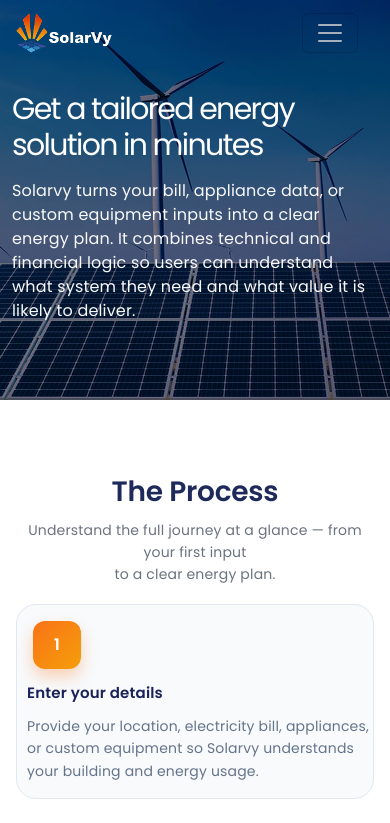
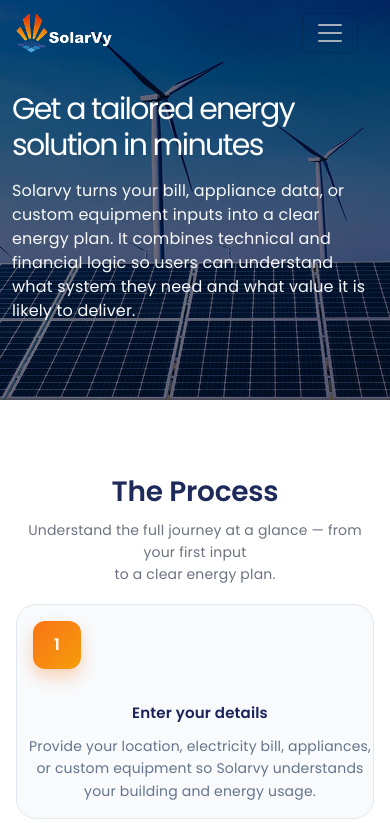
Before and after one commit to ratheesh-srishtis/web-app, a React (Vite) app: page /how-it-works in a window 390 px wide. Shown: the top 823 px of the page. Built offline with nearby package versions, Linux system fonts and the light colour scheme.

Commit message:
right section

```diff
--- a/src/App.css
+++ b/src/App.css
@@ -149,6 +149,7 @@ p.bannr-text-s.text-light {
   height: 90vh;
   position: relative;
 }
+
 
 .main-section {
   background-image: url("/src/assets/images/see-bannar.png");
@@ -872,9 +873,12 @@ nav.navbar.navbar-expand-md.mb-2.asst-menuss {
     margin-bottom: 1px;
   }
   .hero {
-    height: 100%;
-    position: relative;
-    margin-bottom: 0px;
+            height: 847px;
+        position: relative;
+        margin-bottom: 0px;
+        /* max-height: 579px; */
+        width: 100%;
+        max-width: 100%;
   }
   h2.head-blue {
     margin-top: 45px;
@@ -962,13 +966,13 @@ nav.navbar.navbar-expand-md.mb-2.asst-menuss {
   }
 
   .overlay-card {
-    width: 100%;
-    text-align: center;
-    padding: 30px;
+   width: 100%;
+        text-align: center;
+        padding: 30px 30px 30px 30px;
   }
 
   .overlay-card h1 {
-    font-size: 21px;
+    font-size: 20px;
     font-weight: 500;
     /* text-align: center; */
   }
--- a/src/css/ass.css
+++ b/src/css/ass.css
@@ -1265,7 +1265,35 @@ input[type="number"] {
 }
 
 
+@media (max-width: 768px) {
+  .next-card {
+    display: flex;
+    flex-direction: column;
+    align-items: center;
+    text-align: center;
+  }
 
+  .badge-box {
+    position: static;
+    margin-bottom: 12px;
+  }
+}
+
+@media (max-width: 768px) {
+  .next-card {
+    text-align: center;
+  }
+
+  .badge-box {
+    position: static;     /* remove absolute positioning */
+    display: block;
+    margin: 0 auto 12px;
+  }
+
+  .card-content {
+    align-items: center;
+  }
+}
 
 
 
@@ -1376,6 +1404,11 @@ p.small.mb-0.text-muted.ass-muted{display: none;}
         height: 1.2em;
         font-size: 11px;
     }
+
+    .how-it-works {
+
+    top: 80px;
+}
    h6.mb-1.fw-semibold.ass-semiss {
          white-space: nowrap;
         overflow: hidden;
@@ -1392,6 +1425,9 @@ p.small.mb-0.text-muted.ass-muted{display: none;}
 
 
   }
+
+
+
 
 
 
--- a/src/pages/Assesement.tsx
+++ b/src/pages/Assesement.tsx
@@ -956,7 +956,7 @@ useEffect(() => {
                           </div>
 
                           <div className="flex-grow-1">
-                            <h6 className="mb-1 fw-semibold ass-semi" style={{ fontSize: "15px" }}>
+                            <h6 className="mb-1 fw-semibold ass-semi">
                               {item.title}
                             </h6>
                             <p className="small mb-0 text-muted ass-muted">
--- a/src/pages/HowItWorks.tsx
+++ b/src/pages/HowItWorks.tsx
@@ -228,7 +228,7 @@ function HowItWorks() {
 
                         <div className="card-content">
                           <h6 className="title">
-                            <i className="bi bi-grid me-2"></i>
+
                             <strong className="rang-heads">
                               Get your plan
                             </strong>
```
